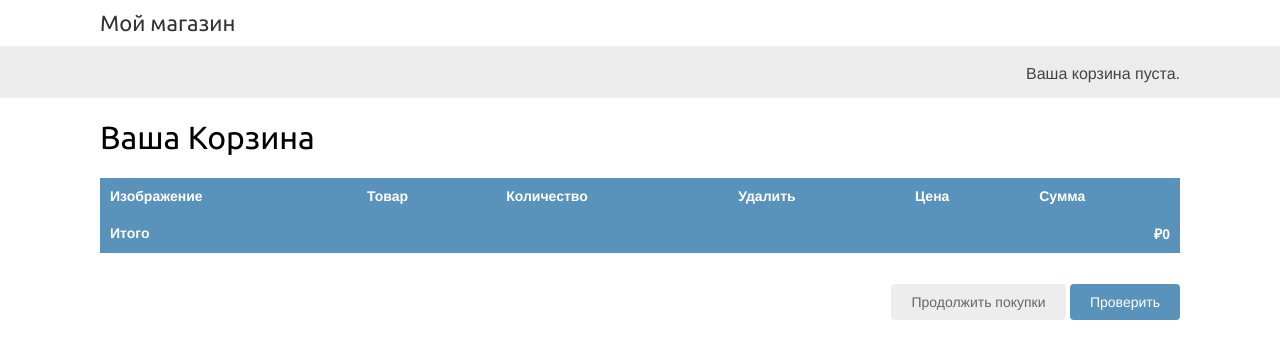
After one commit to JonyMalikov/my_online_store, a Django app: page /cart/ in a window 1280 px wide. The commit adds this page. Shown: the top 359 px of the page. Run offline with Django 4.2, Linux system fonts and the light colour scheme.

Commit message:
corzina add

```diff
--- /dev/null
+++ b/myshop/cart/templates/cart/detail.html
@@ -0,0 +1,56 @@
+{% extends 'shop/base.html' %}
+{% load static %}
+{% block title %}
+
+{% endblock %}
+{% block content %}
+  <h1>Ваша Корзина</h1>
+  <table class="cart">
+    <thead>
+      <tr>
+        <th>Изображение</th>
+        <th>Товар</th>
+        <th>Количество</th>
+        <th>Удалить</th>
+        <th>Цена</th>
+        <th>Сумма</th>
+      </tr>
+    </thead>
+    <tbody>
+      {% for item in cart %}
+        {% with product=item.product %}
+          <tr>
+            <td>
+              <a href="{{ product.get_absolute_url }}">
+                <img src="{% if product.image %}
+                    {{ product.image.url }}
+                  {% else %}
+                    {% static 'img/no_image.png' %}
+                  {% endif %}" />
+              </a>
+            </td>
+            <td>{{ product.name }}</td>
+            <td>{{ item.quantity }}</td>
+            <td>
+              <form action="{% url 'cart:cart_remove' product.id %}" method="post">
+                <input type="submit" value="Удалить" />
+                {% csrf_token %}
+              </form>
+            </td>
+            <td class="num">₽{{ item.price }}</td>
+            <td class="num">₽{{ item.total_price }}</td>
+          </tr>
+        {% endwith %}
+      {% endfor %}
+      <tr class="total">
+        <td>Итого</td>
+        <td colspan="4"></td>
+        <td class="num">₽{{ cart.get_total_price }}</td>
+      </tr>
+    </tbody>
+  </table>
+  <p class="text-right">
+    <a href="{% url 'shop:product_list' %}" class="button light">Продолжить покупки</a>
+    <a href="#" class="button">Проверить</a>
+  </p>
+{% endblock %}
--- a/myshop/shop/templates/shop/product/detail.html
+++ b/myshop/shop/templates/shop/product/detail.html
@@ -13,6 +13,11 @@
     <h1>{{ product.name }}</h1>
     <h2><a href="{{ product.category.get_absolute_url }}">{{ product.category }}</a></h2>
     <p class="price">₽{{ product.price }}</p>
+    <form action="{% url 'cart:cart_add' product.id %}" method="post">
+      {{ cart_product_form }}
+      {% csrf_token %}
+      <input type="submit" value="В корзину" />
+    </form>
     {{ product.description|linebreaks }}
   </div>
 {% endblock %}
```
Also changed, not shown: myshop/shop/views.py (+7 -1 lines), myshop/db.sqlite3.
